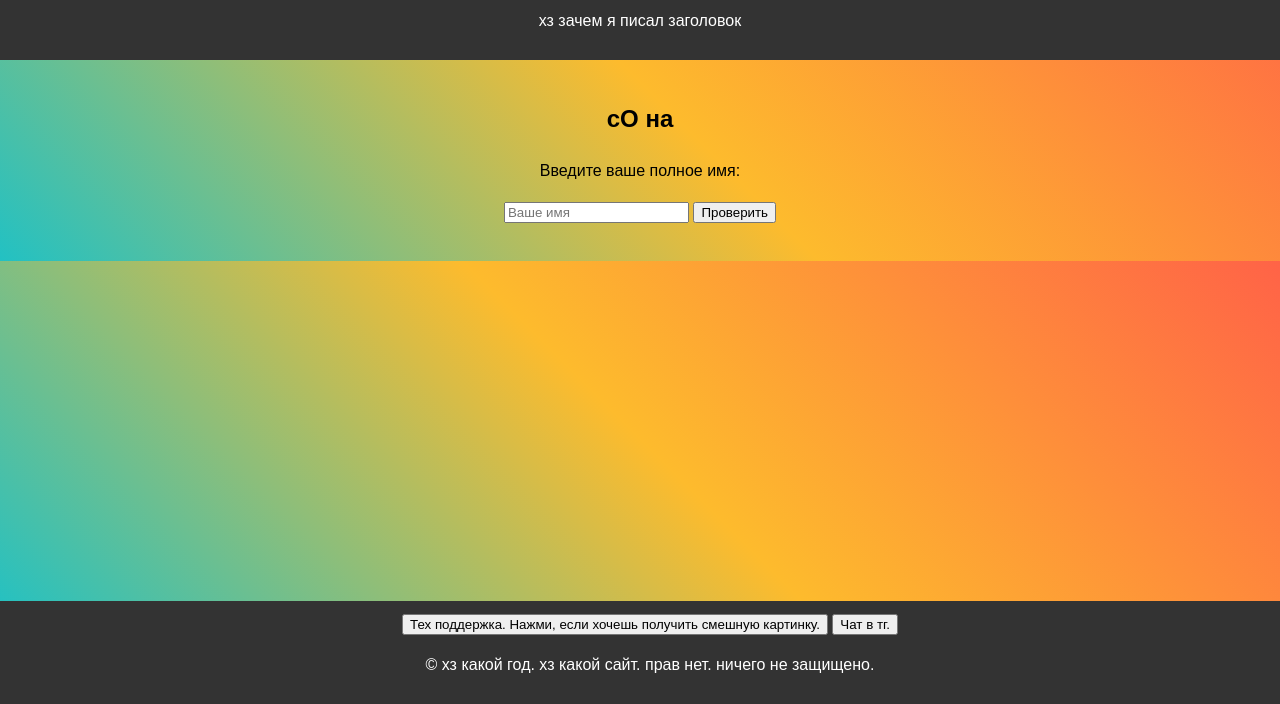
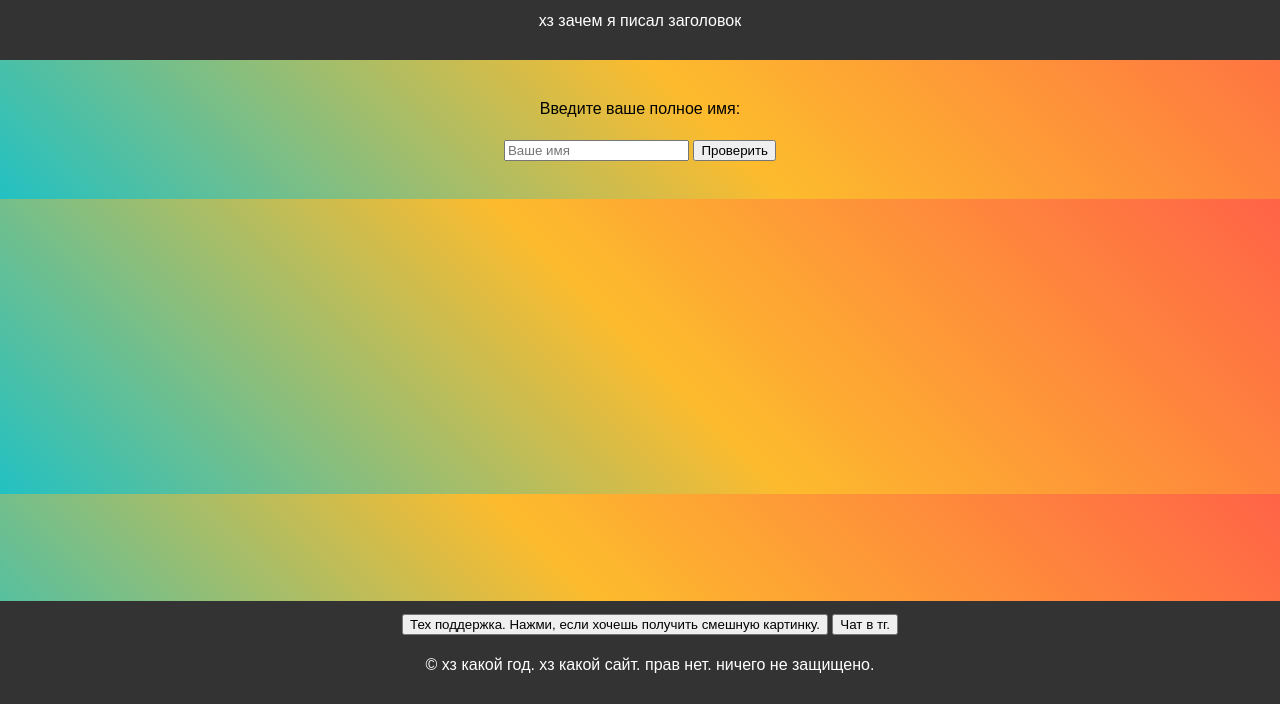
Before and after one commit to jsys12/a124, a plain HTML site: page index.html in a window 1280 px wide. Shown: the part 96-800 px from the top of the page. Drawn offline with Linux system fonts and the light colour scheme; a script that the page names is missing.

Commit message:
Update index.html

```diff
--- a/index.html
+++ b/index.html
@@ -12,7 +12,6 @@
         <p>хз зачем я писал заголовок</p>
     </header>
     <section id="about">
-        <h2>сО на</h2>
         <p>Введите ваше полное имя:</p>
         <form id="nameForm">
             <input type="text" id="username" placeholder="Ваше имя">
```
